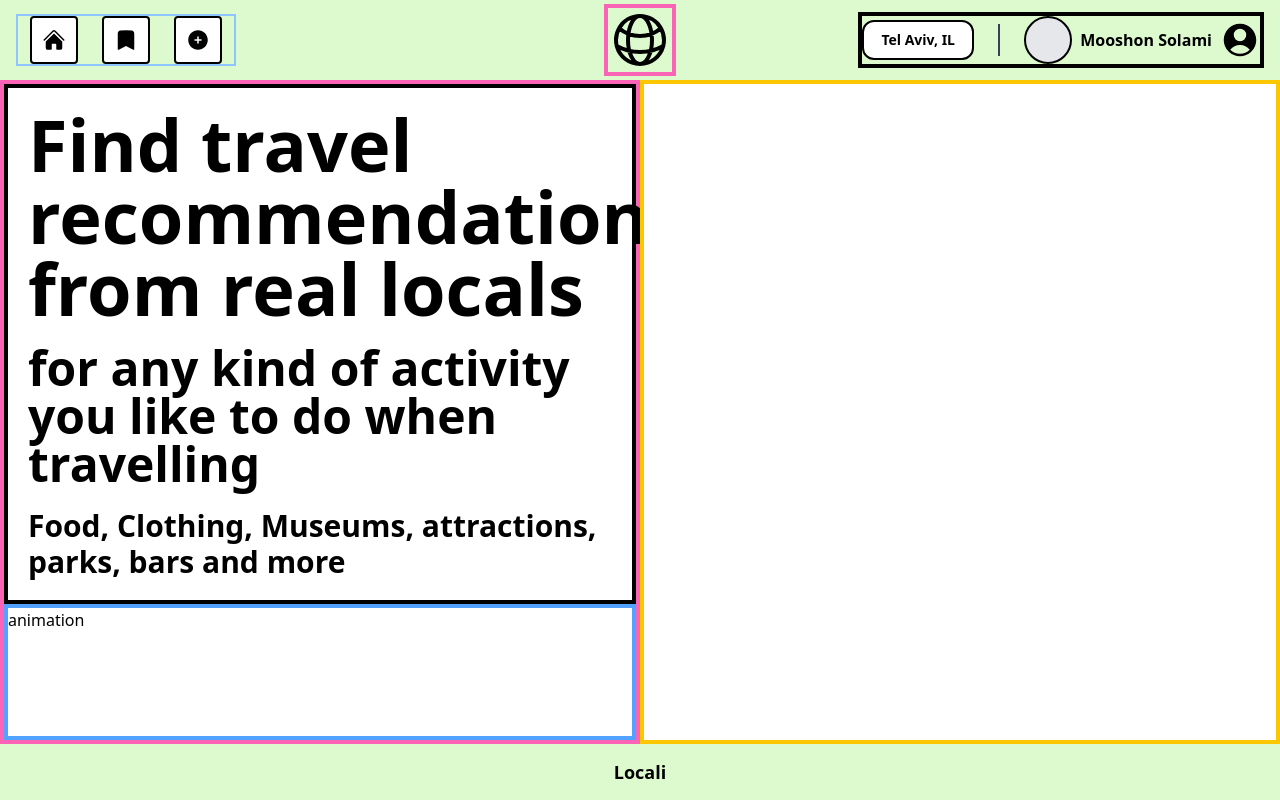
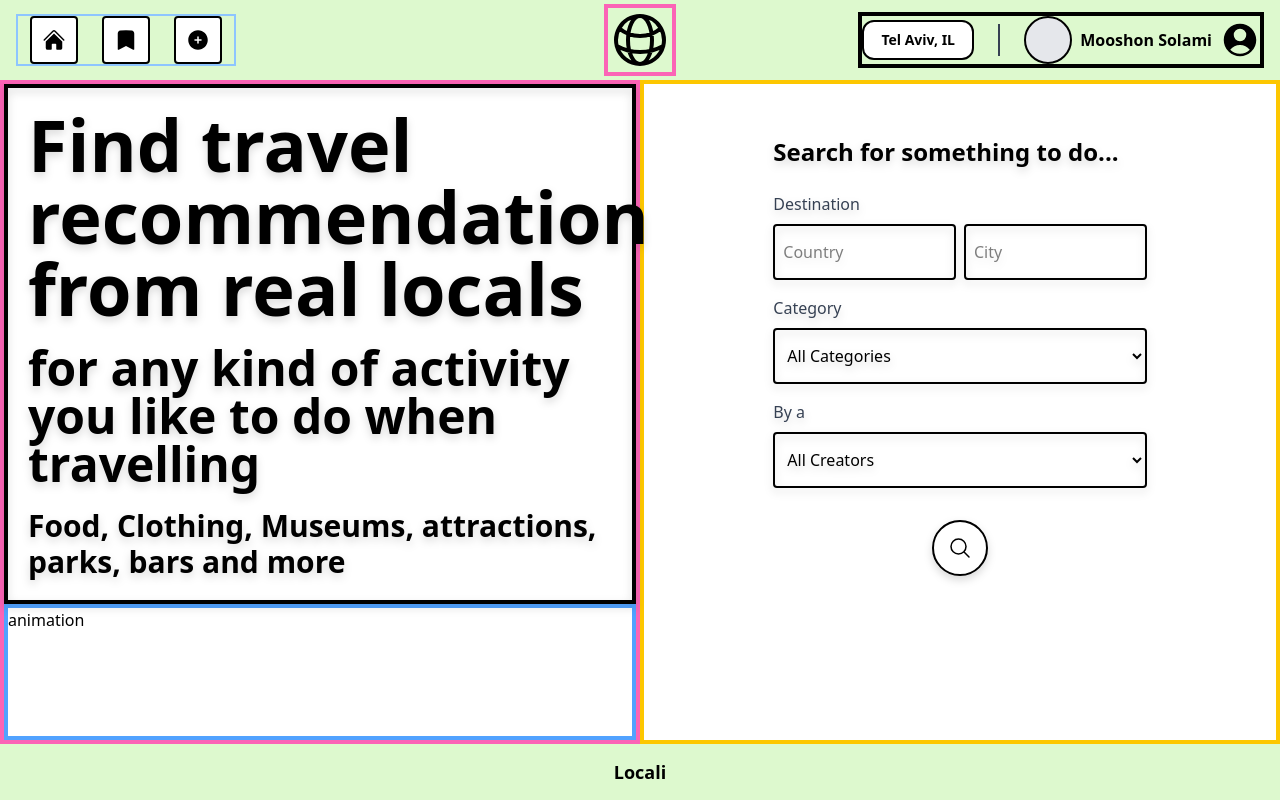
Before and after one commit to GuyRegevv/Locali, a Next.js app: page / in a window 1280 px wide. Shown: the top 800 px of the page. Built offline with nearby package versions, Linux system fonts and the light colour scheme.

Commit message:
input fields UI done

```diff
--- /dev/null
+++ b/src/app/(autherized)/(home)/SearchForm.jsx
@@ -0,0 +1,96 @@
+'use client'
+import { useState } from 'react';
+import { MagnifyingGlassIcon } from "@heroicons/react/24/outline";
+
+export const SearchForm = (props) => {
+
+    const [destination, setDestination] = useState({country: '', city: ''});
+    const [category, setCategory] = useState('');
+    const [subcategory, setSubcategory] = useState('');
+    const [creator, setCreator] = useState('');
+
+    const categories = ['Food', 'Shopping', 'Art', 'Nightlife', 'Outdoors', 'Attractions']
+    const subcategories = {
+        'Food & Drink': ['Vegan', 'Cafes', 'Fine Dining', 'Street Food'],
+        'Shopping': ['Vintage Clothing', 'Souvenirs', 'Local Markets'],
+        'Art': ['Museums', 'Galleries', 'Street Art'],
+        'Nightlife': ['Bars', 'Clubs', 'Live Music'],
+        'Outdoors': ['Hiking', 'Parks', 'Beaches']
+    };
+    const creatorTypes = ['local', 'specialist', 'amatour', 'all'];
+
+    const handleSubmit = (e) => {
+
+    }
+
+
+    return (
+        <div className="w-2/3 h-150 p-6 rounded-lg drop-shadow-lg">
+            <h2 className="text-2xl font-bold mb-6">Search for something to do...</h2>
+
+            <form onSubmit={handleSubmit}>
+                {/* Destination */}
+                <label className="block text-gray-700 mb-2">Destination</label>
+                <div className="flex gap-2 mb-4">
+                    <input
+                        type='text'
+                        placeholder='Country'
+                        className='w-1/2 h-14 p-2 border-2 rounded'
+                        value={destination.country}
+                        onChange={(e) => setDestination({...destination, country: e.target.value})}
+                    ></input>
+                    <input
+                        type='text'
+                        placeholder='City'
+                        className='w-1/2 h-14 p-2 border-2 rounded'
+                        value={destination.city}
+                        onChange={(e) => setDestination({...destination, city: e.target.value})}
+                    />
+                </div>
+                {/* Category */}
+                <div className="mb-4">
+                    <label className="block text-gray-700 mb-2">Category</label>
+                    <select
+                        className='w-full h-14 p-2 border-2 rounded'
+                        value={category}
+                        onChange={(e) => { setCategory(e.target.value);
+                                           setSubcategory(''); }}
+                    >
+                        <option value="">All Categories</option>
+                        {categories.map((cat) => ( <option key={cat} value={cat}>{cat}</option> ))}
+                    </select>
+                </div>
+                {/* SubCategory */}
+                { category && ( <div className="mb-4">
+                    <label className="block text-gray-700 mb-2">Subcategory</label>
+                    <select
+                        className='w-full h-14 p-2 border-2 rounded'
+                        value={subcategory}
+                        onChange={(e) => setSubcategory(e.target.value)}
+                    >
+                        <option value="">All Sub-Categories</option>
+                        {subcategories[category]?.map((subcat) => ( <option key={subcat} value={subcat}>{subcat}</option> ))}
+                    </select>
+                </div> )}
+                {/* Creator */}
+                <div className="mb-4">
+                    <label className="block text-gray-700 mb-2">By a</label>
+                    <select
+                        className='w-full h-14 p-2 border-2 rounded'
+                        value={creator}
+                        onChange={(e) => setCreator(e.target.value)}
+                    >
+                        <option value="">All Creators</option>
+                        {creatorTypes.map((c) => ( <option key={c} value={c}>{c}</option> ))}
+                    </select>
+                </div>
+                <div className="flex items-center justify-center py-4">
+                    <button type="submit"
+                            className="flex items-center justify-center w-14 h-14 bg-white border-2 rounded-full hover:bg-[#ddf9ce] transition duration-200">
+                        <MagnifyingGlassIcon className="w-6 h-6" />
+                    </button>
+                </div>
+            </form>
+        </div>
+    )
+}
--- a/src/app/(autherized)/(home)/page.jsx
+++ b/src/app/(autherized)/(home)/page.jsx
@@ -1,4 +1,5 @@
 import { UIButton } from "@/components/ui/UIButton";
+import { SearchForm } from "./SearchForm";
 
 // export default function HomePage () {
 //     return (
@@ -18,7 +19,7 @@ export default function HomePage() {
   return (
     <>
       <div className="flex flex-col w-1/2 border-4 border-pink-400 ">
-        <div className="border-4 border-brown-400 bg-cover">
+        <div className="border-4 border-brown-400 bg-cover drop-shadow-lg">
           <p className="m-5 text-7xl font-bold">
             Find travel recommendation from real locals
           </p>
@@ -33,10 +34,23 @@ export default function HomePage() {
         <div className="flex-1 border-4 border-blue-400">animation</div>
       </div>
 
-      <div className="w-1/2 border-4 border-yellow-400"></div>
+      <div className="flex items-center justify-center w-1/2 border-4 border-yellow-400">
+        <SearchForm />
+      </div>
     </>
   );
 }
+
+
+
+
+
+
+
+
+
+
+
 
 // export default function HomePage () {
 
--- a/src/app/layout.jsx
+++ b/src/app/layout.jsx
@@ -23,12 +23,12 @@ export default function RootLayout({ children }) {
         <Footer className="w-full" />
       </div>
 
-//         <div className="flex flex-col min-h-screen">
+{/* //         <div className="flex flex-col min-h-screen">
 //           <Header className="w-full" />
 //           <main className="flex flex-grow">{children}</main>
 
-//           <Footer className="w-full" />
-//         </div>
+         <Footer className="w-full" />
+        </div> */}
       </body>
     </html>
   );
```
